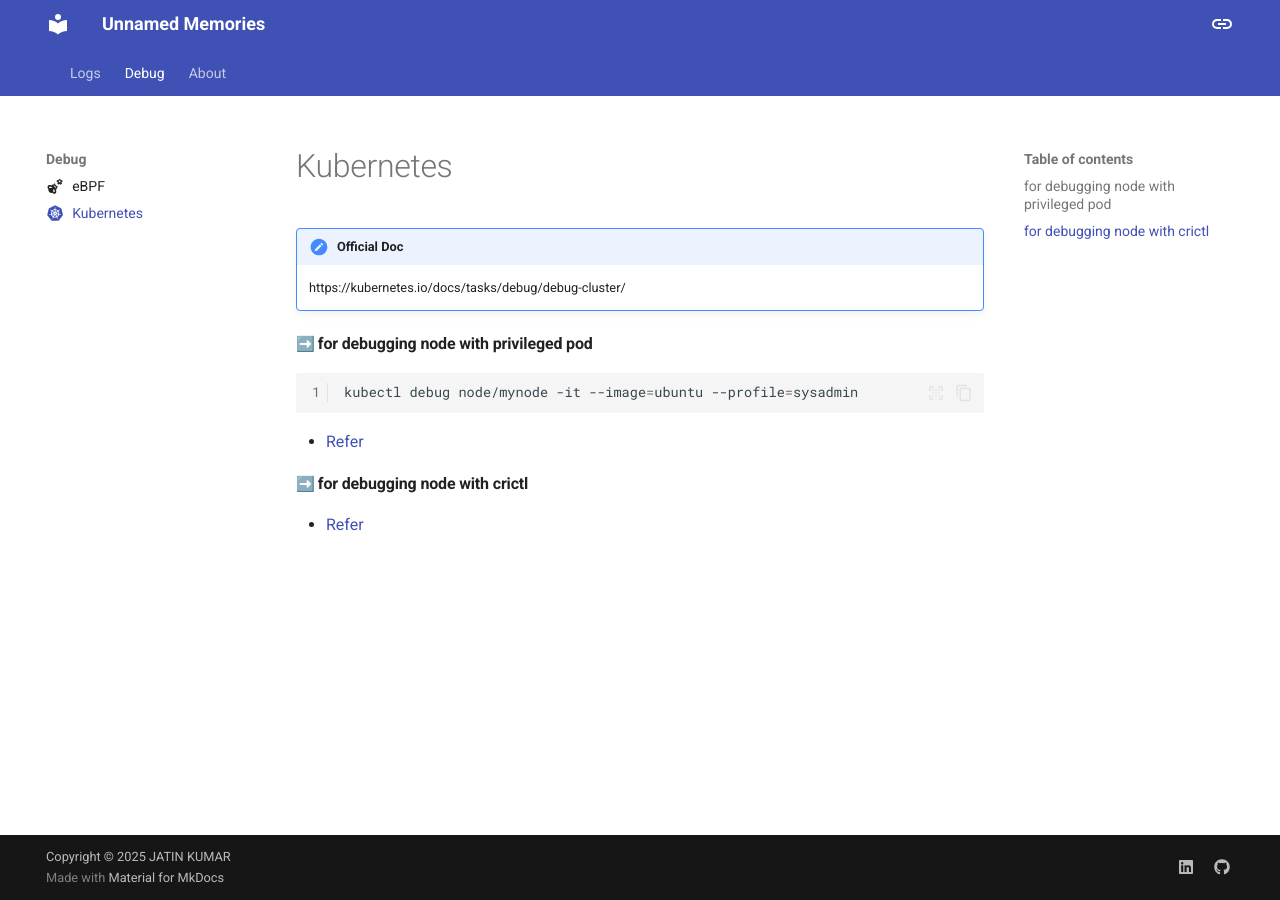
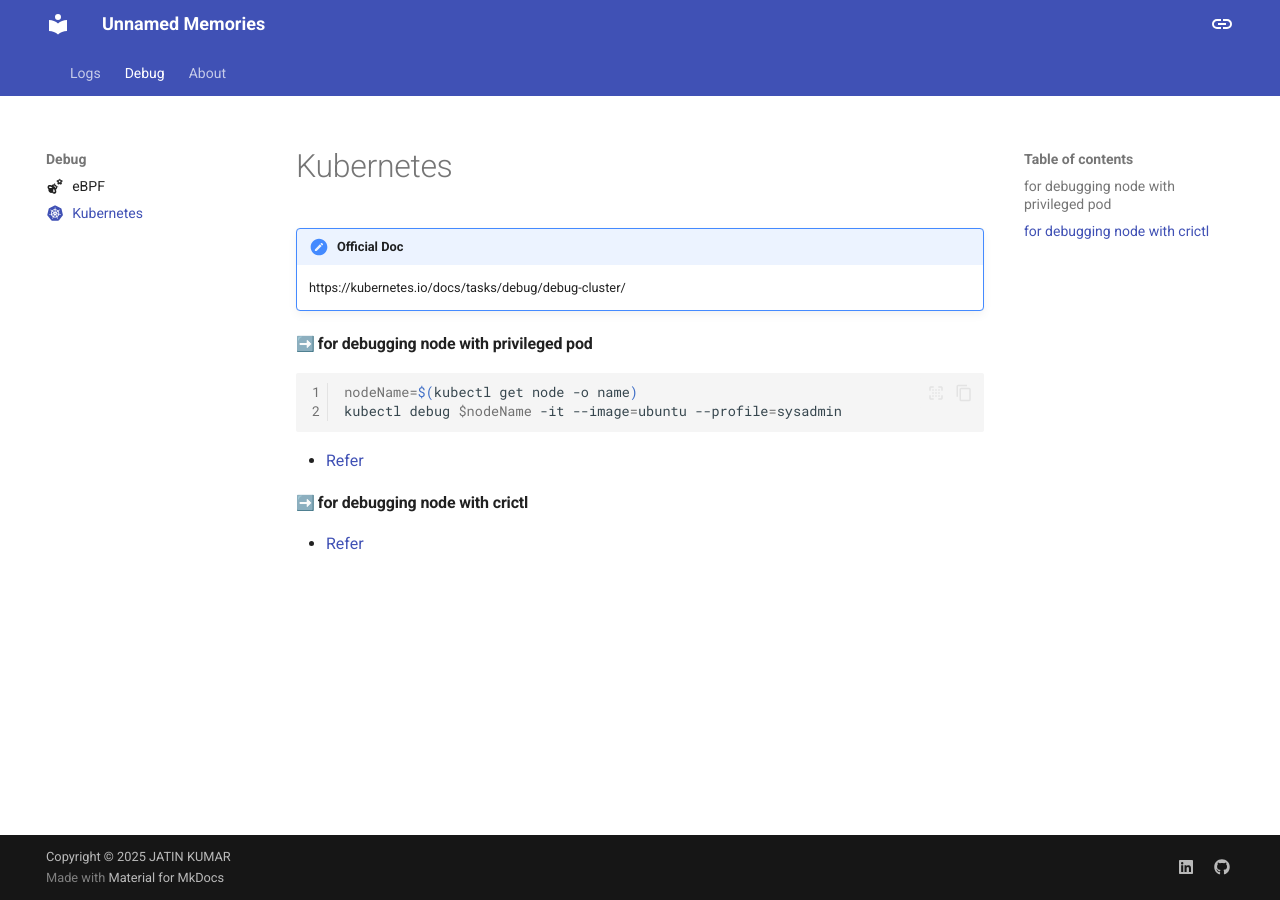
Before and after one commit to h0x0er/h0x0er.github.io, an MkDocs documentation site: the page built from docs/debug/kubernetes.md, in a window 1280 px wide. Built offline with MkDocs 1.6.1 and Material for MkDocs 9.7.7, drawn with Linux system fonts in a browser that asks for light colours; emoji names are drawn with the system emoji font.

Commit message:
Update kubernetes.md

````diff
--- a/docs/debug/kubernetes.md
+++ b/docs/debug/kubernetes.md
@@ -9,7 +9,8 @@ icon: material/kubernetes
 #### :arrow_right: for debugging node with privileged pod
 
 ```bash linenums="1"
-kubectl debug node/mynode -it --image=ubuntu --profile=sysadmin
+nodeName=$(kubectl get node -o name)
+kubectl debug $nodeName -it --image=ubuntu --profile=sysadmin
 ```
 
 - [Refer](https://kubernetes.io/docs/tasks/debug/debug-cluster/kubectl-node-debug/)
````
